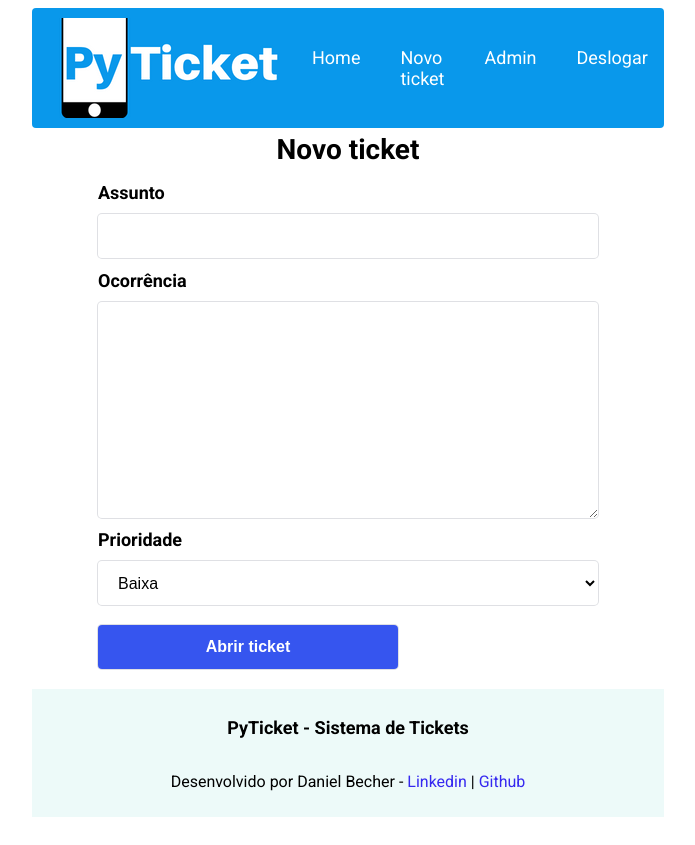
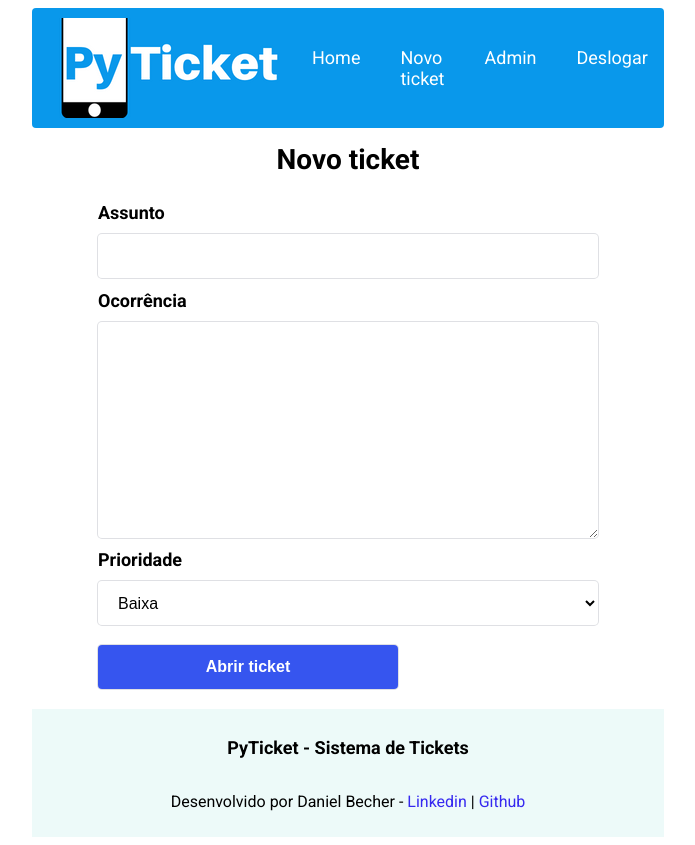
Before and after one commit to danielbecher/pyticket, a Django app: page /tickets/criarticket/ in a window 1280 px wide. Shown: the whole page, without its empty margins (292-987 px from the left). Before the commit the page ends 817 px from the top, so only its background shows below. Run offline with Django 4.2, Linux system fonts and the light colour scheme; a user stored in the database is signed in.

Commit message:
Alterando alguns estilos CSS

```diff
--- a/pyticket/static/css/criarticket.css
+++ b/pyticket/static/css/criarticket.css
@@ -13,7 +13,7 @@
 .ticket__titulo {
     display: flex;
     justify-content: center;
-    margin: 5px 0;
+    margin: 15px 0;
     font-size: 28px
 }
 
```
